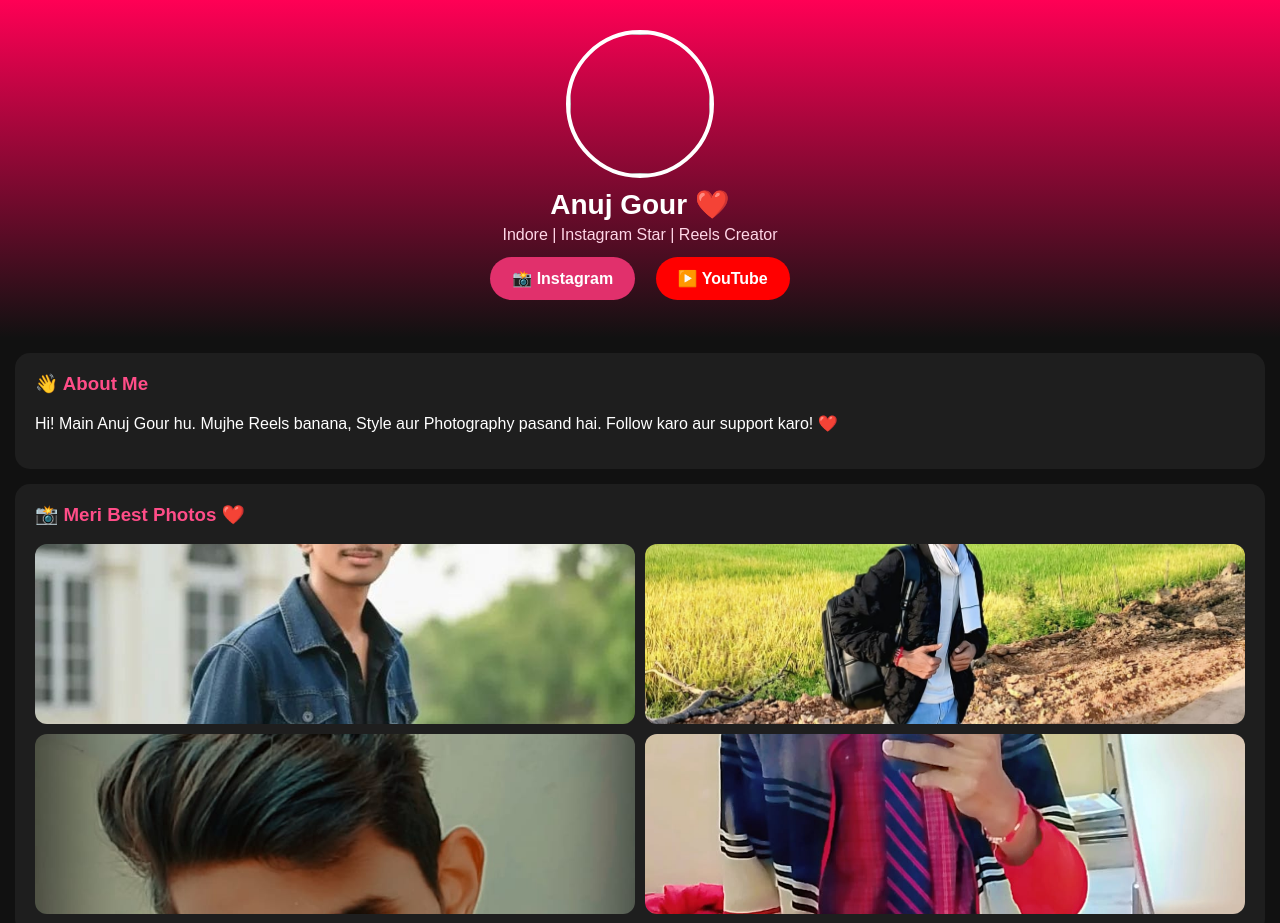
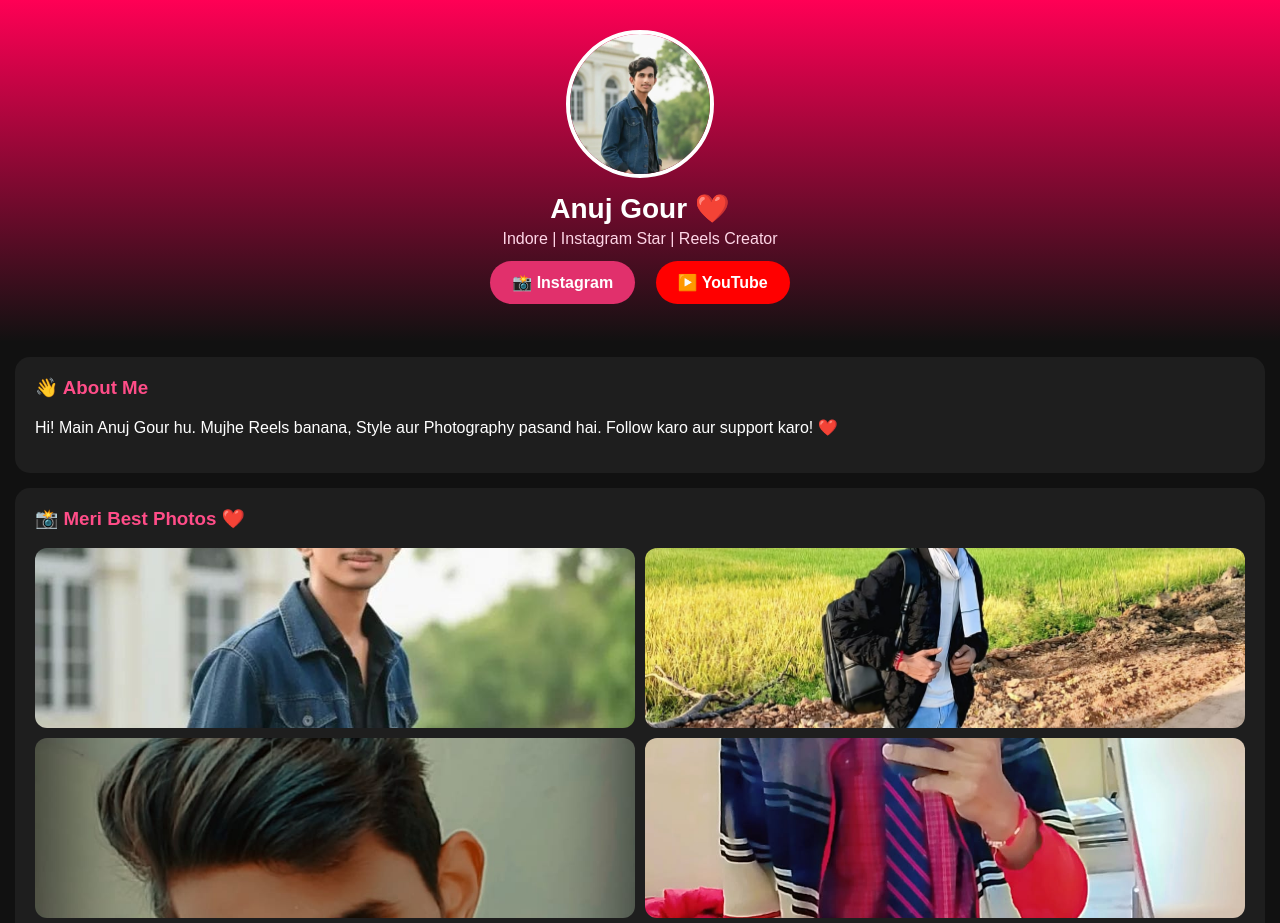
Before and after one commit to Anujgour242/my-website, a plain HTML site: page index.html in a window 1280 px wide. Shown: the top 923 px of the page. Drawn offline with Linux system fonts and the light colour scheme.

Commit message:
Update index.html

```diff
--- a/index.html
+++ b/index.html
@@ -24,7 +24,7 @@ input,textarea{width:94%;padding:12px;margin:8px 0;border-radius:10px;border:non
 <body>
 
 <div class="header">
-<img src="profile.jpg">
+<img src="IMG-20261118-WA0044.jpg">
 <h1>Anuj Gour ❤️</h1>
 <p>Indore | Instagram Star | Reels Creator</p>
 <a class="btn insta" href="https://instagram.com/abhishek_gour_221">📸 Instagram</a>
```
